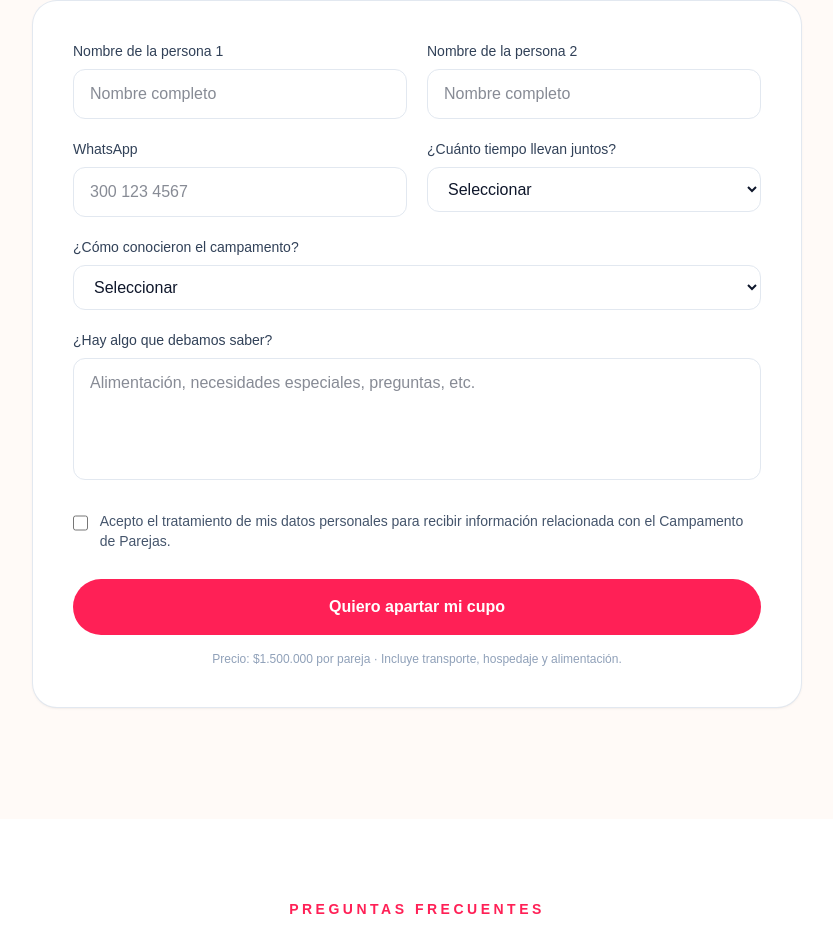
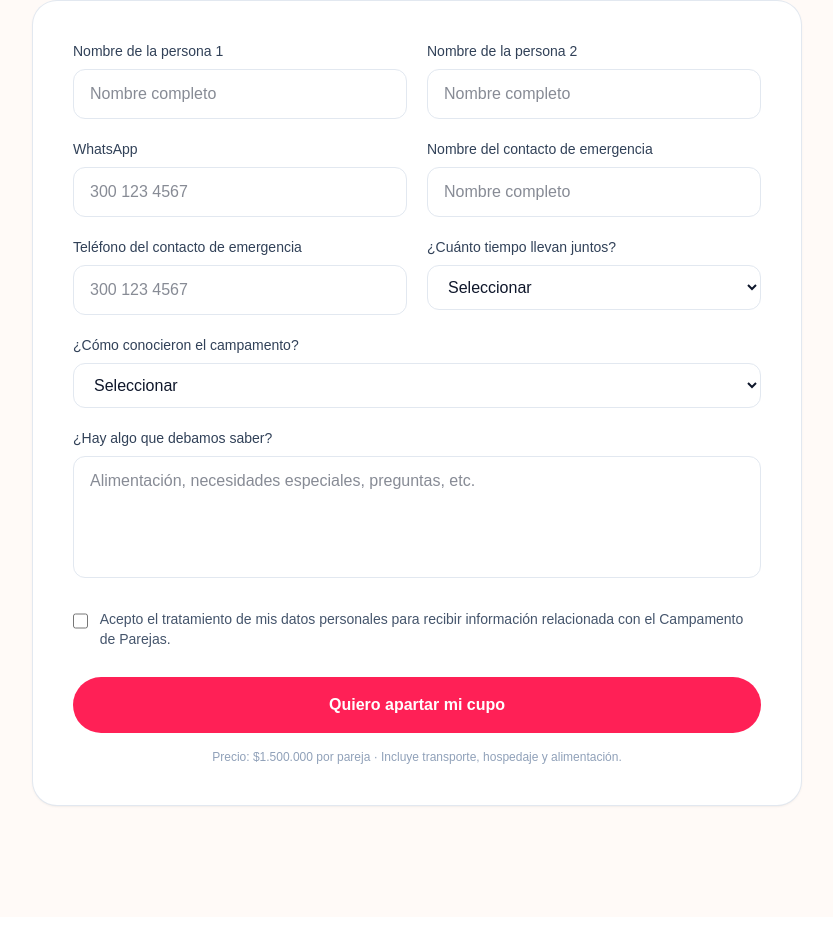
Before and after one commit to juuanmontoya/campamento-de-parejas, a Next.js app: page / in a window 1280 px wide. Shown: the part 6237-7171 px from the top of the page, without its empty margins (223-1056 px from the left). Built offline with nearby package versions, Linux system fonts and the light colour scheme; no server answers.

Commit message:
feat: add emergency contact fields to registration

```diff
--- a/app/page.tsx
+++ b/app/page.tsx
@@ -6,12 +6,14 @@ import { supabase } from "@/lib/supabase";
   const WHATSAPP_NUMBER = "573133343648";
 
   const whatsappLink = (message: string) =>
-  `https://wa.me/${573133343648}?text=${encodeURIComponent(message)}`;
+  `https://wa.me/${WHATSAPP_NUMBER}?text=${encodeURIComponent(message)}`;
 
   export default function Home() {
     const [nombre1, setNombre1] = useState("");
 const [nombre2, setNombre2] = useState("");
 const [whatsapp, setWhatsapp] = useState("");
+const [contactoEmergencia, setContactoEmergencia] = useState("");
+const [telefonoEmergencia, setTelefonoEmergencia] = useState("");
     const [tipoAsistente, setTipoAsistente] = useState("");
     const [anosJuntos, setAnosJuntos] = useState("");
     const [requerimientos, setRequerimientos] = useState("");
@@ -36,6 +38,10 @@ export default function Home() {
   nombre_persona_1: nombre1,
   nombre_persona_2: nombre2,
   whatsapp,
+
+  contacto_emergencia: contactoEmergencia,
+  telefono_emergencia: telefonoEmergencia,
+
   tipo_asistente: tipoAsistente || null,
   anos_juntos: anosJuntos || null,
   requerimientos: requerimientos || null,
@@ -705,7 +711,44 @@ export default function Home() {
                       placeholder="300 123 4567"
                     />
                   </div>
+{/* CONTACTO DE EMERGENCIA */}
+<div>
+  <label
+    htmlFor="contactoEmergencia"
+    className="mb-2 block text-sm font-medium text-slate-700"
+  >
+    Nombre del contacto de emergencia
+  </label>
 
+  <input
+    id="contactoEmergencia"
+    type="text"
+    value={contactoEmergencia}
+    onChange={(e) => setContactoEmergencia(e.target.value)}
+    required
+    className="w-full rounded-xl border border-slate-200 px-4 py-3 outline-none focus:border-rose-400 focus:ring-4 focus:ring-rose-100"
+    placeholder="Nombre completo"
+  />
+</div>
+
+<div>
+  <label
+    htmlFor="telefonoEmergencia"
+    className="mb-2 block text-sm font-medium text-slate-700"
+  >
+    Teléfono del contacto de emergencia
+  </label>
+
+  <input
+    id="telefonoEmergencia"
+    type="tel"
+    value={telefonoEmergencia}
+    onChange={(e) => setTelefonoEmergencia(e.target.value)}
+    required
+    className="w-full rounded-xl border border-slate-200 px-4 py-3 outline-none focus:border-rose-400 focus:ring-4 focus:ring-rose-100"
+    placeholder="300 123 4567"
+  />
+</div>
                   <div>
                     <label
                       htmlFor="anosJuntos"
```
Lines whose indentation alone changed are shown as unchanged.
